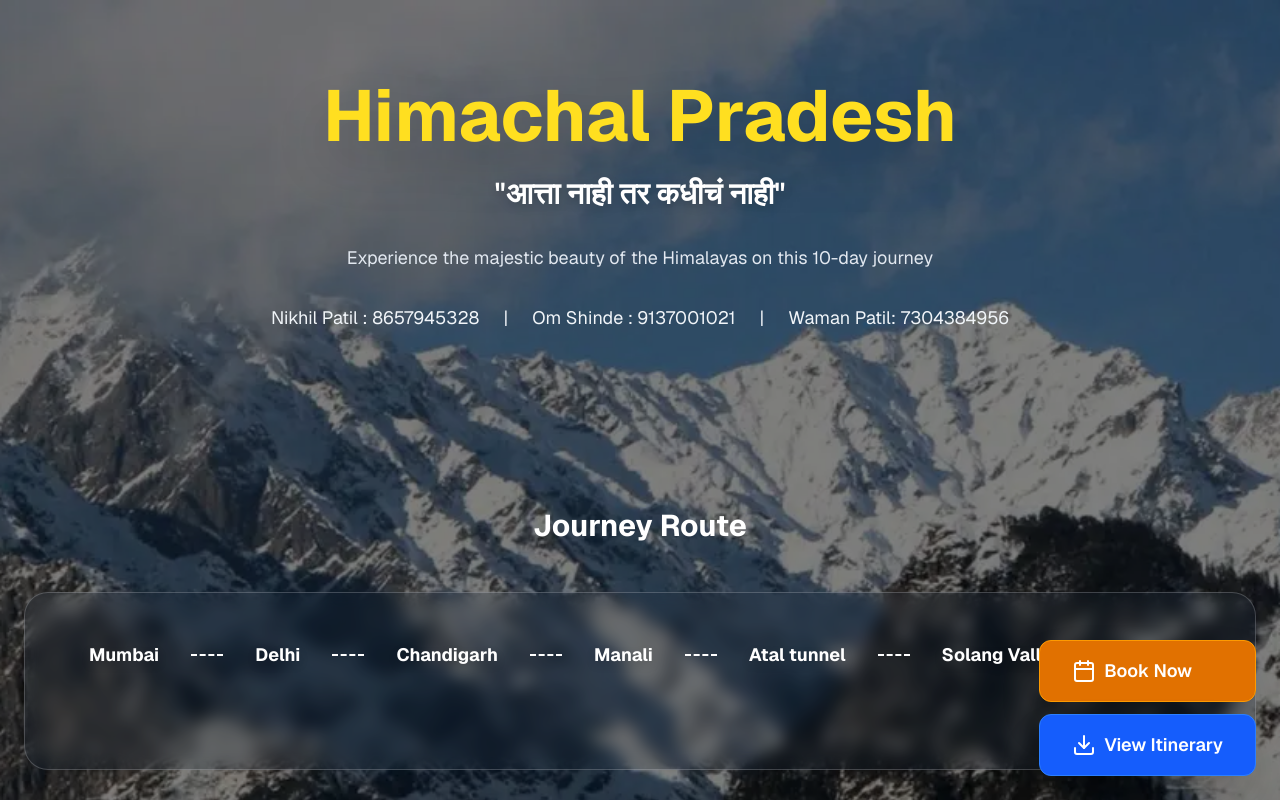
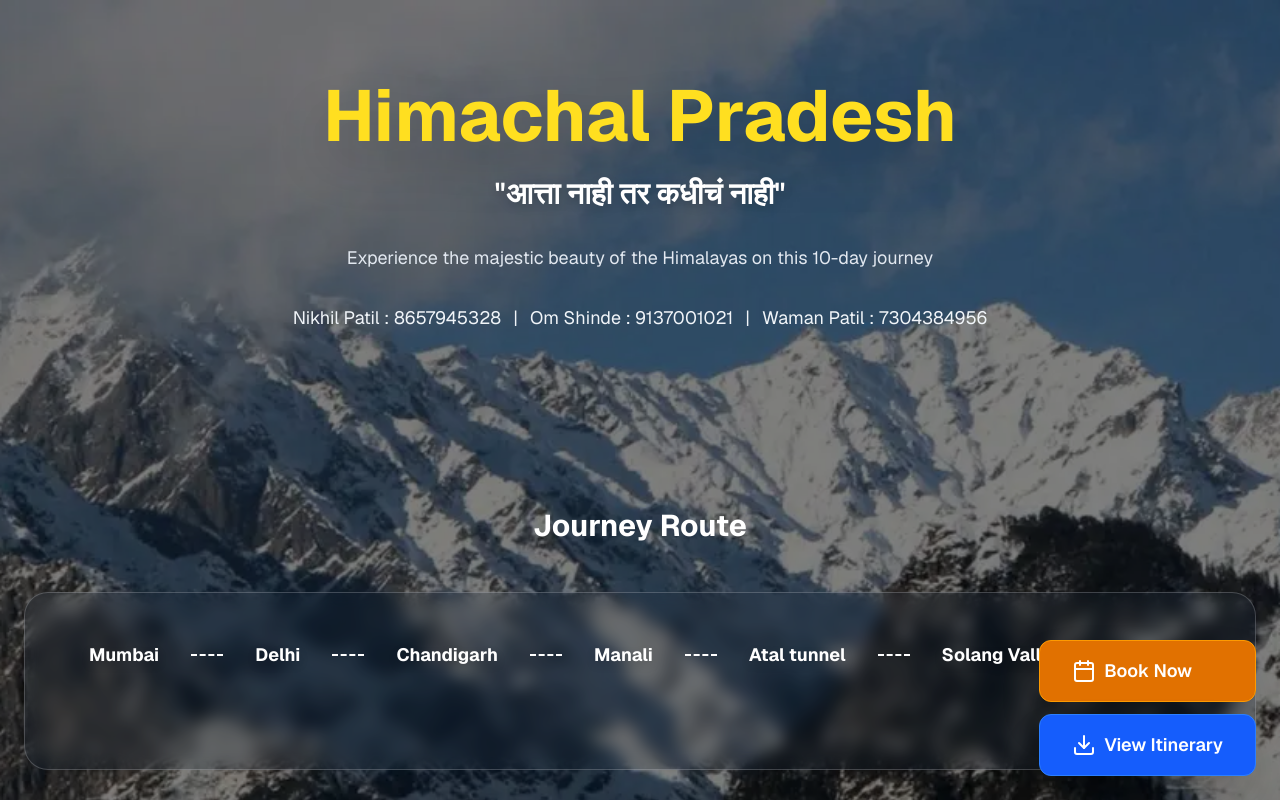
Before and after one commit to Nick012542/Himachaltrip, a Next.js app: page / in a window 1280 px wide. Shown: the top 800 px of the page. Built offline with nearby package versions, Linux system fonts and the light colour scheme.

Commit message:
Updated code

```diff
--- a/app/page.tsx
+++ b/app/page.tsx
@@ -146,12 +146,12 @@ export default function HimachalTour() {
                 Experience the majestic beauty of the Himalayas on this 10-day
                 journey
               </div>
-              <div className="flex items-center justify-center gap-6 text-base md:text-lg text-slate-100 max-w-full mx-auto mb-6 md:mb-8 px-4 whitespace-nowrap">
+              <div className="flex flex-wrap items-center justify-center gap-3 text-sm md:text-lg text-slate-100 max-w-full mx-auto mb-6 md:mb-8 px-4 text-center">
                 <span>Nikhil Patil : 8657945328</span>
                 <span>|</span>
                 <span>Om Shinde : 9137001021</span>
                 <span>|</span>
-                <span>Waman Patil: 7304384956</span>
+                <span>Waman Patil : 7304384956</span>
               </div>
             </div>
           </div>
@@ -229,7 +229,7 @@ export default function HimachalTour() {
             <h2 className="text-2xl md:text-3xl font-bold text-center text-white mb-8 md:mb-12">
               Scroll For More Information
             </h2>
-            </div>
+          </div>
         </div>
       </div>
 
```
